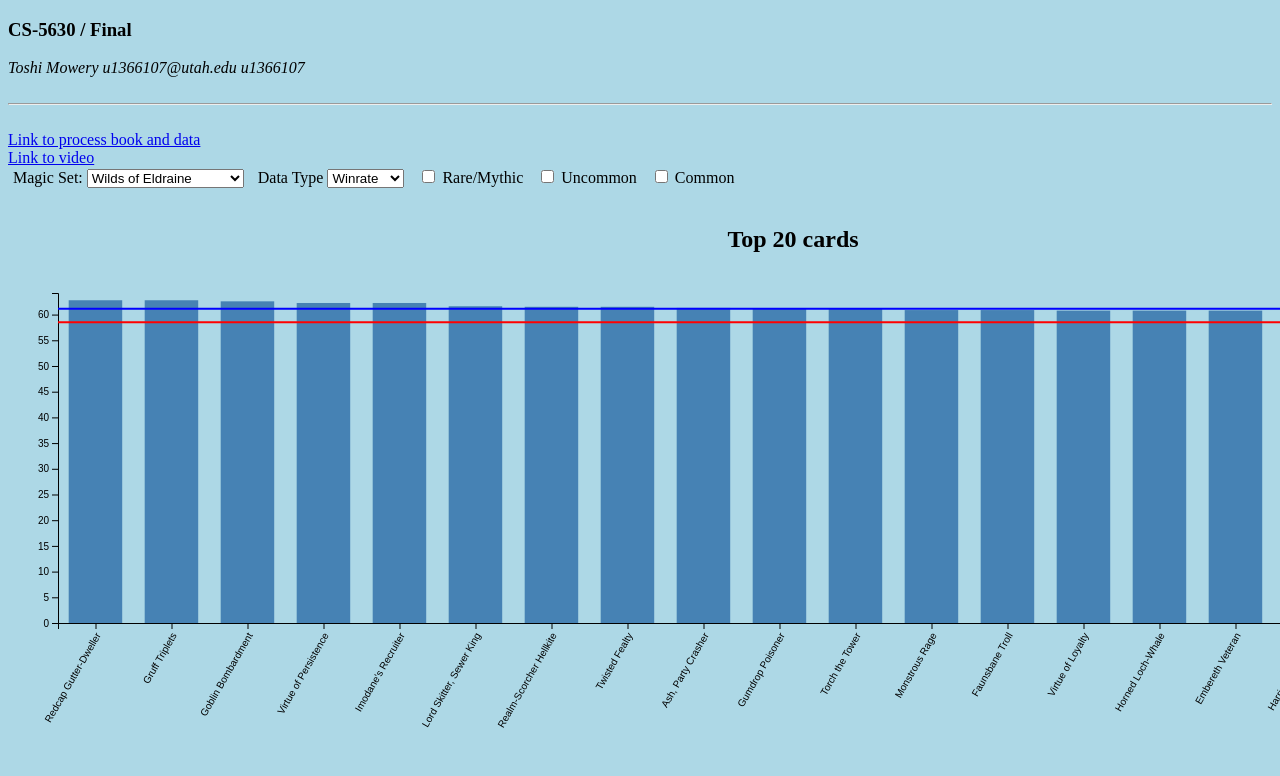
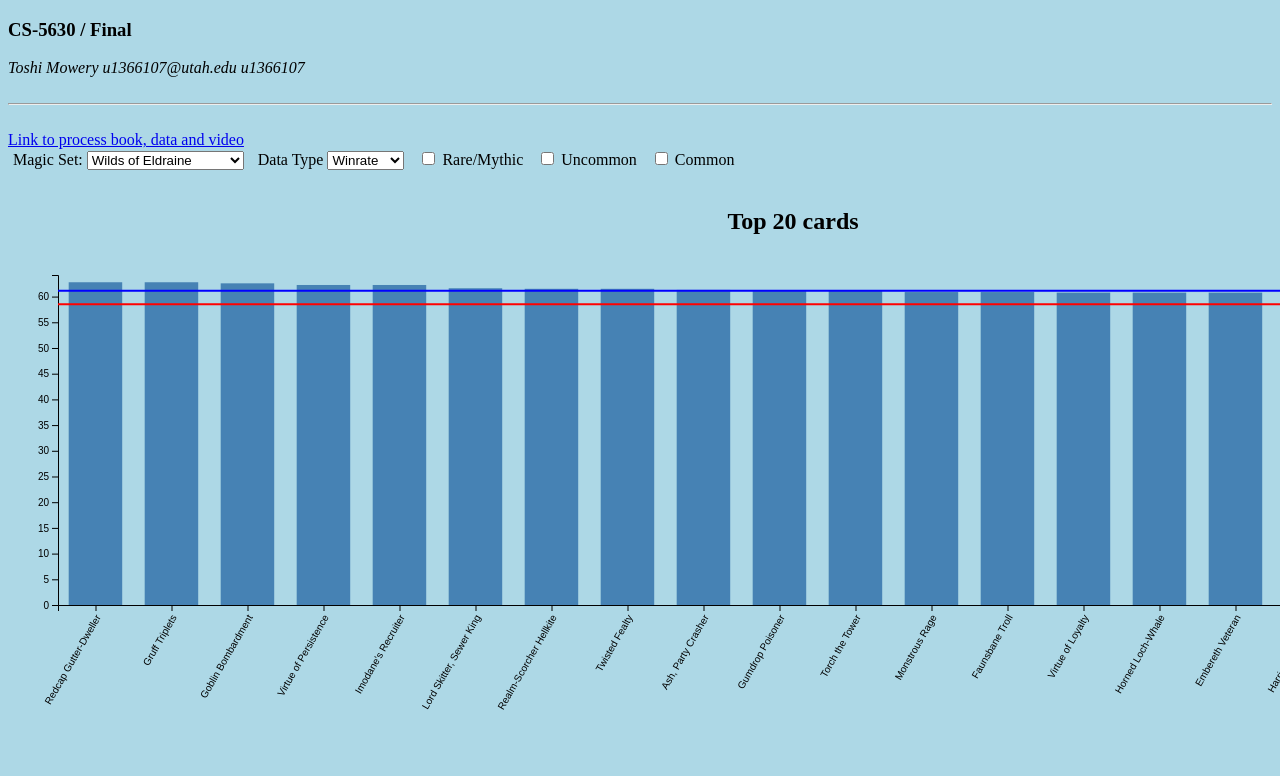
Before and after one commit to ToshiMowery/ToshiFinal, a plain HTML site: page index.html in a window 1280 px wide. Shown: the top 776 px of the page. Drawn offline with nearby package versions, Linux system fonts and the light colour scheme.

Commit message:
added video link to readme

```diff
--- a/index.html
+++ b/index.html
@@ -69,8 +69,7 @@
   <br />
   <hr />
   <br />
-  <div> <a href="https://drive.google.com/drive/folders/1iNSvAnxXzZWcLBDjglfeU_bfebTkrqB1?usp=drive_link"> Link to process book and data</a> </div>
-  <div> <a href="https://drive.google.com/drive/folders/1iNSvAnxXzZWcLBDjglfeU_bfebTkrqB1?usp=drive_link"> Link to video</a> </div>
+  <div> <a href="https://drive.google.com/drive/folders/1iNSvAnxXzZWcLBDjglfeU_bfebTkrqB1?usp=drive_link"> Link to process book, data and video</a> </div>
   <div class="toolbox">
 
     <span>
```
Also changed, not shown: 1 other file.
